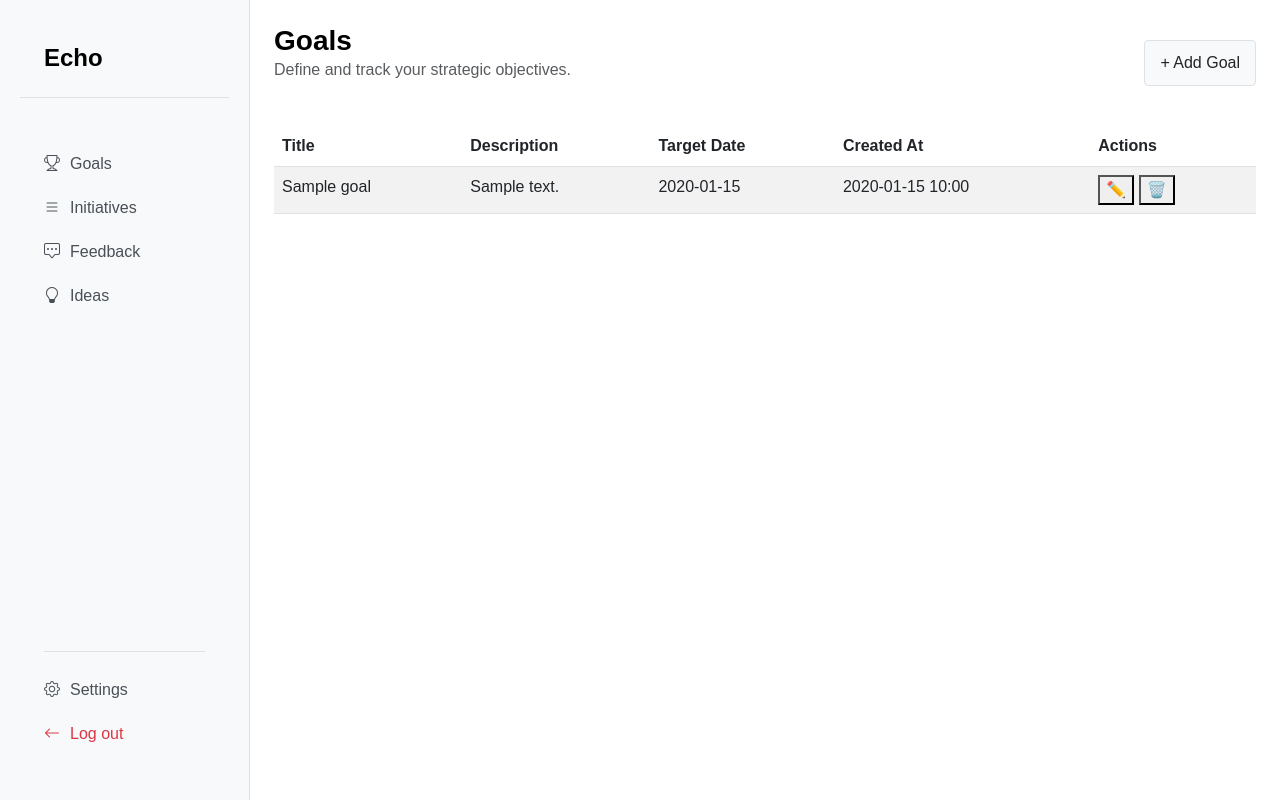
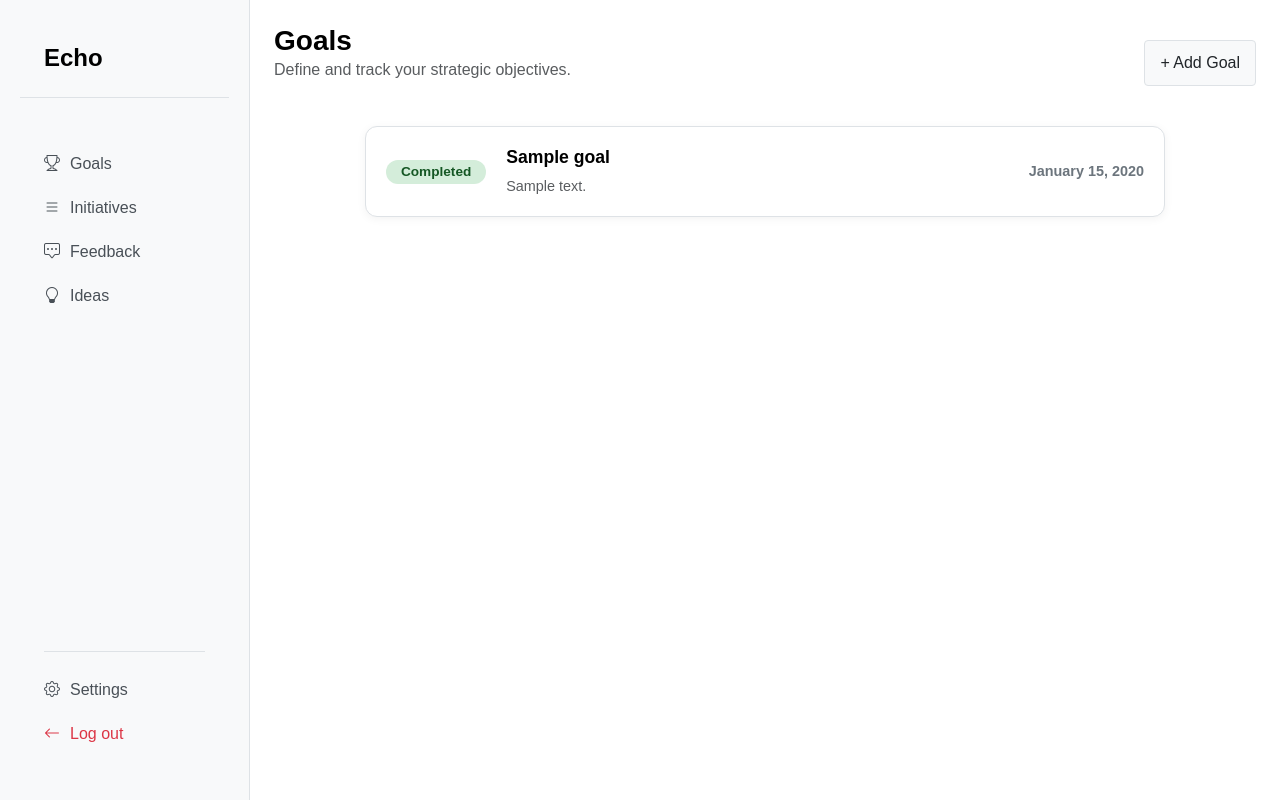
Before and after one commit to cfcrisp/echo-py, a Flask app: template app/templates/dashboard/goals.html in a window 1280 px wide. Run offline with Flask 3, Linux system fonts and the light colour scheme; the template is opened without the code that fills it: most values are stand-ins (such as "Sample title", 1, 10 or a date in 2020).

Commit message:
goal updates

```diff
--- a/app.py
+++ b/app.py
@@ -10,14 +10,14 @@ def make_shell_context():
     """Configure shell context for Flask shell."""
     return {
         'db': db,
-        #'Tenant': Tenant,
-        #'User': User,
-        #'Goal': Goal,
-        #'Initiative': Initiative,
-        #'Customer': Customer,
-        #'Idea': Idea,
-        #'Feedback': Feedback,
-        #'Comment': Comment
+        'Tenant': Tenant,
+        'User': User,
+        'Goal': Goal,
+        'Initiative': Initiative,
+        'Customer': Customer,
+        'Idea': Idea,
+        'Feedback': Feedback,
+        'Comment': Comment
     }
 
 if __name__ == '__main__':
--- a/app/auth/routes.py
+++ b/app/auth/routes.py
@@ -113,9 +113,9 @@ def dashboard():
     if user.tenant_id != tenant.id:
         return jsonify({'error': 'Tenant mismatch'}), 403
 
-    # In a real application, you would fetch goals from the database
-    # For now, we'll just render the template with empty data
-    goals = []
+    # Fetch goals for the current tenant
+    from app.models.goal import Goal
+    goals = Goal.query.filter_by(tenant_id=tenant.id).all()
 
     return render_template('dashboard/goals.html',
                           user=user,
--- a/app/models/goal.py
+++ b/app/models/goal.py
@@ -10,6 +10,7 @@ class Goal(db.Model):
     title = db.Column(db.String(100), nullable=False)
     description = db.Column(db.Text)
     target_date = db.Column(db.Date)
+    status = db.Column(db.String(20), nullable=False, default='In Progress')
     created_at = db.Column(db.DateTime(timezone=True), default=datetime.utcnow)
     updated_at = db.Column(db.DateTime(timezone=True), default=datetime.utcnow, onupdate=datetime.utcnow)
 
--- a/app/static/css/dashboard.css
+++ b/app/static/css/dashboard.css
@@ -169,37 +169,86 @@
 }
 
 /* Goal list styles */
+.goal-list {
+    max-width: 800px; /* Limit width for better readability with few items */
+    margin: 0 auto; /* Center the list */
+}
+
 .goal-list .goal-item {
     background-color: #fff;
     border: 1px solid #dee2e6;
-    border-radius: 8px;
+    border-radius: 12px; /* More rounded corners to match the image */
     padding: 20px;
     margin-bottom: 20px;
     display: flex;
-    justify-content: space-between;
-    align-items: start;
+    align-items: center; /* Center vertically */
+    gap: 20px;
+    box-shadow: 0 2px 10px rgba(0, 0, 0, 0.05);
+    transition: transform 0.2s ease, box-shadow 0.2s ease;
+    cursor: pointer; /* Indicate the item is clickable */
 }
 
-.goal-list .goal-item h5 {
-    font-size: 1.25rem;
+.goal-list .goal-item:hover {
+    transform: translateY(-2px);
+    box-shadow: 0 4px 15px rgba(0, 0, 0, 0.1);
+}
+
+.goal-status {
+    min-width: 100px;
+}
+
+.goal-status .badge {
+    font-size: 0.85rem;
+    padding: 5px 15px; /* More padding to match the image */
+    border-radius: 20px; /* More rounded to match the image */
+    text-transform: capitalize; /* Match the image's text style */
+}
+
+.goal-status .badge-success {
+    background-color: #d4edda;
+    color: #155724;
+}
+
+.goal-status .badge-primary {
+    background-color: #e7f1ff; /* Lighter blue to match the image */
+    color: #0056b3; /* Darker blue text to match the image */
+}
+
+.goal-content {
+    display: flex;
+    justify-content: space-between;
+    align-items: center;
+    flex: 1;
+    gap: 20px;
+}
+
+.goal-details {
+    flex: 1;
+}
+
+.goal-details h5 {
+    font-size: 1.1rem;
     font-weight: 600;
     color: #000;
-    margin-bottom: 5px;
+    margin-bottom: 8px;
 }
 
-.goal-list .goal-item .badge {
-    font-size: 0.85rem;
-    padding: 5px 10px;
+.goal-details .text-muted {
+    font-size: 0.9rem;
+    color: #6c757d;
+    margin-bottom: 0;
+    line-height: 1.4;
 }
 
-.goal-actions .btn-link {
-    color: #6c757d;
-    text-decoration: none;
-    padding: 0;
+.goal-target-date {
+    min-width: 120px; /* Slightly wider to accommodate the new format */
+    text-align: right;
 }
 
-.goal-actions .btn-link:hover {
-    color: #000;
+.goal-target-date .target-date {
+    font-size: 0.9rem;
+    font-weight: bold; /* Make the date bold */
+    color: #6c757d;
 }
 
 /* Feedback list styles */
@@ -269,3 +318,18 @@
 .idea-actions .btn-link:hover {
     color: #000;
 }
+
+/* Delete button in modal */
+.btn-danger {
+    background-color: #dc3545;
+    color: #fff;
+    border: none;
+    border-radius: 4px;
+    padding: 10px 15px;
+    font-weight: 500;
+    transition: background-color 0.2s ease-in-out;
+}
+
+.btn-danger:hover {
+    background-color: #c82333;
+}
--- a/app/static/css/style.css
+++ b/app/static/css/style.css
@@ -279,5 +279,3 @@ footer {
 .initiative-actions .btn-link:hover {
     color: #000;
 }
-
-/* Remove .nav-section and .icon styles since they are no longer needed */
--- a/app/templates/dashboard/goals.html
+++ b/app/templates/dashboard/goals.html
@@ -8,34 +8,108 @@
         <h2 class="mb-0">Goals</h2>
         <p class="text-muted">Define and track your strategic objectives.</p>
     </div>
-    <button class="btn btn-primary">+ Add Goal</button>
+    <button class="btn btn-primary" data-bs-toggle="modal" data-bs-target="#addGoalModal">+ Add Goal</button>
 </div>
 
-<table class="table table-striped">
-    <thead>
-        <tr>
-            <th>Title</th>
-            <th>Description</th>
-            <th>Target Date</th>
-            <th>Created At</th>
-            <th>Actions</th>
-        </tr>
-    </thead>
-    <tbody>
-        {% for goal in goals %}
-        <tr>
-            <td>{{ goal.title }}</td>
-            <td>{{ goal.description or 'N/A' }}</td>
-            <td>{{ goal.target_date.strftime('%Y-%m-%d') if goal.target_date else 'N/A' }}</td>
-            <td>{{ goal.created_at.strftime('%Y-%m-%d %H:%M') }}</td>
-            <td>
-                <button class="btn-action btn-edit" data-record-id="{{ goal.id }}" data-record-type="goal"><span class="icon">✏️</span></button>
-                <button class="btn-action btn-delete" data-record-id="{{ goal.id }}" data-record-type="goal"><span class="icon">🗑️</span></button>
-            </td>
-        </tr>
-        {% else %}
-        <tr><td colspan="5" class="text-muted">No goals found.</td></tr>
-        {% endfor %}
-    </tbody>
-</table>
+<div class="goal-list">
+    {% for goal in goals %}
+    <div class="goal-item" data-id="{{ goal.id }}" data-bs-toggle="modal" data-bs-target="#editGoalModal" onclick="populateEditModal({{ goal.id | tojson }}, {{ goal.title | tojson }}, {{ goal.description | tojson | default('') }}, {{ goal.target_date | tojson | default('') }}, {{ goal.status | tojson }})">
+        <div class="goal-status">
+            <span class="badge {{ 'badge-success' if goal.status == 'Completed' else 'badge-primary' }}">{{ goal.status }}</span>
+        </div>
+        <div class="goal-content">
+            <div class="goal-details">
+                <h5>{{ goal.title }}</h5>
+                <p class="text-muted">{{ goal.description or 'N/A' }}</p>
+            </div>
+            <div class="goal-target-date">
+                <span class="target-date">{{ goal.target_date.strftime('%B %d, %Y') if goal.target_date else 'N/A' }}</span>
+            </div>
+        </div>
+    </div>
+    {% else %}
+    <p class="text-muted">No goals found.</p>
+    {% endfor %}
+</div>
+
+<!-- Add Goal Modal -->
+<div class="modal fade" id="addGoalModal" tabindex="-1" aria-labelledby="addGoalModalLabel" aria-hidden="true">
+    <div class="modal-dialog">
+        <div class="modal-content">
+            <div class="modal-header">
+                <h5 class="modal-title" id="addGoalModalLabel">Add New Goal</h5>
+            </div>
+            <form id="addGoalForm">
+                <div class="modal-body">
+                    <div class="mb-3">
+                        <label for="goalTitle" class="form-label">Title <span class="text-danger">*</span></label>
+                        <input type="text" class="form-control" id="goalTitle" name="title" maxlength="100" required>
+                    </div>
+                    <div class="mb-3">
+                        <label for="goalDescription" class="form-label">Description</label>
+                        <textarea class="form-control" id="goalDescription" name="description" rows="3"></textarea>
+                    </div>
+                    <div class="mb-3">
+                        <label for="goalTargetDate" class="form-label">Target Date</label>
+                        <input type="date" class="form-control" id="goalTargetDate" name="target_date">
+                    </div>
+                    <div class="mb-3">
+                        <label for="goalStatus" class="form-label">Status</label>
+                        <select class="form-control" id="goalStatus" name="status">
+                            <option value="In Progress">In Progress</option>
+                            <option value="Completed">Completed</option>
+                        </select>
+                    </div>
+                </div>
+                <div class="modal-footer">
+                    <button type="submit" class="btn btn-primary">Save Goal</button>
+                </div>
+            </form>
+        </div>
+    </div>
+</div>
+
+<!-- Edit Goal Modal -->
+<div class="modal fade" id="editGoalModal" tabindex="-1" aria-labelledby="editGoalModalLabel" aria-hidden="true">
+    <div class="modal-dialog">
+        <div class="modal-content">
+            <div class="modal-header">
+                <h5 class="modal-title" id="editGoalModalLabel">Edit Goal</h5>
+            </div>
+            <form id="editGoalForm">
+                <div class="modal-body">
+                    <input type="hidden" id="editGoalId" name="id">
+                    <div class="mb-3">
+                        <label for="editGoalTitle" class="form-label">Title <span class="text-danger">*</span></label>
+                        <input type="text" class="form-control" id="editGoalTitle" name="title" maxlength="100" required>
+                    </div>
+                    <div class="mb-3">
+                        <label for="editGoalDescription" class="form-label">Description</label>
+                        <textarea class="form-control" id="editGoalDescription" name="description" rows="3"></textarea>
+                    </div>
+                    <div class="mb-3">
+                        <label for="editGoalTargetDate" class="form-label">Target Date</label>
+                        <input type="date" class="form-control" id="editGoalTargetDate" name="target_date">
+                    </div>
+                    <div class="mb-3">
+                        <label for="editGoalStatus" class="form-label">Status</label>
+                        <select class="form-control" id="editGoalStatus" name="status">
+                            <option value="In Progress">In Progress</option>
+                            <option value="Completed">Completed</option>
+                        </select>
+                    </div>
+                </div>
+                <div class="modal-footer">
+                    <button type="button" class="btn btn-danger" onclick="deleteGoal()">Delete Goal</button>
+                    <button type="submit" class="btn btn-primary">Save Changes</button>
+                </div>
+            </form>
+        </div>
+    </div>
+</div>
 {% endblock %}
+
+{% block scripts %}
+{{ super() }}
+<script src="{{ url_for('static', filename='js/goals.js') }}"></script>
+{% endblock %}
```
Also changed, not shown: app/api/goals.py (+8 -29 lines), app/static/js/dashboard.js (+109 -0 lines), app/static/js/goals.js (added, +195 -0 lines), app/templates/dashboard/dashboard.html (deleted, +0 -42 lines).
